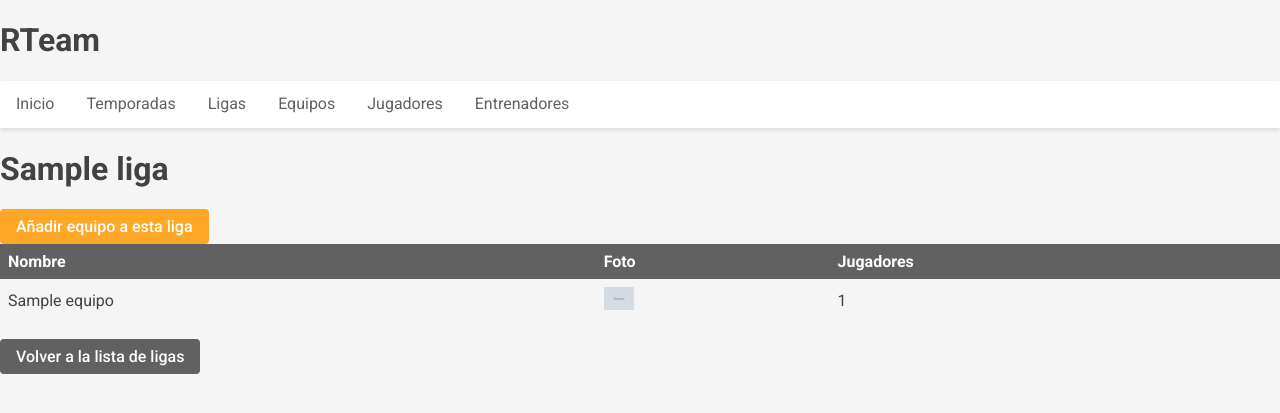
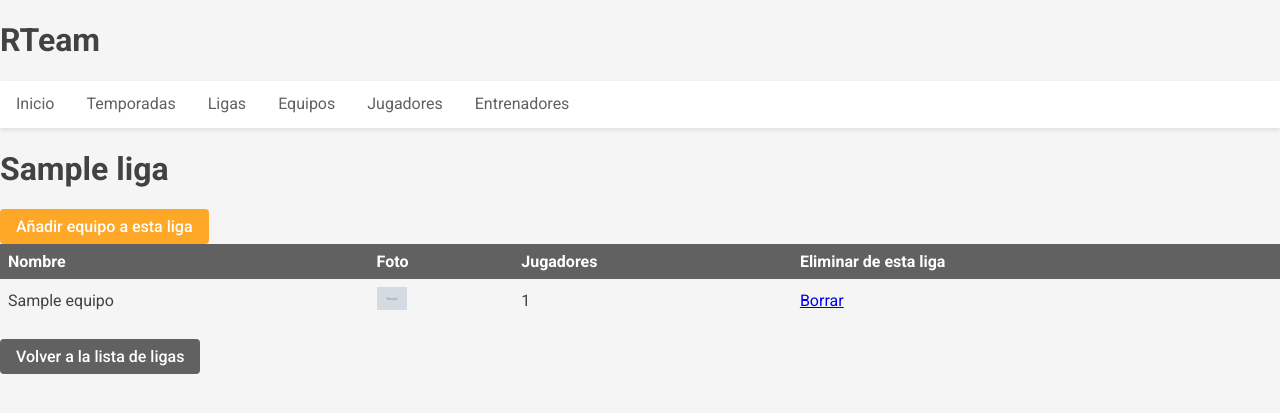
Before and after one commit to rubenalsasua/RTeam, a Django app: page /ligas/1/ in a window 1280 px wide. Shown: the top 413 px of the page. Run offline with Django 5.2, Linux system fonts and the light colour scheme; tables that the repository leaves empty hold one stand-in row (values such as "Sample post"); grey boxes marked "Sample" are stand-in pictures.

Commit message:
Terminar el CRUD de todas las entidades y relaciones hasta ahora

```diff
--- a/RTeam_app/urls.py
+++ b/RTeam_app/urls.py
@@ -14,6 +14,8 @@ urlpatterns = [
     path('ligas/<int:pk>/editar/', views.LigaUpdateView.as_view(), name='liga_update'),
     path('ligas/<int:pk>/eliminar/', views.LigaDeleteView.as_view(), name='liga_delete'),
     path('ligas/<int:liga_id>/agregar_equipo/', views.EquipoLigaCreateView.as_view(), name='equipo_liga_create'),
+    # En urls.py
+    path('ligas/equipo/<int:pk>/eliminar/', views.EquipoLigaDeleteView.as_view(), name='equipo_en_liga_delete'),
     path('equipos/', views.EquipoListView.as_view(), name='equipo_list'),
     path('equipos/crear/', views.EquipoCreateView.as_view(), name='equipo_create'),
     path('equipos/<int:pk>/', views.EquipoDetailView.as_view(), name='equipo_detail'),
@@ -21,8 +23,15 @@ urlpatterns = [
     path('equipos/<int:pk>/eliminar/', views.EquipoDeleteView.as_view(), name='equipo_delete'),
     path('equipos/<int:equipo_id>/agregar_jugador/', views.JugadorEquipoTemporadaCreateView.as_view(),
          name='jugador_equipo_create'),
+    path('equipos/<int:equipo_id>/jugadores/<int:jugador_id>/eliminar/',
+         views.JugadorEquipoTemporadaDeleteView.as_view(),
+         name='jugador_en_equipo_delete'),
+
     path('equipos/<int:equipo_id>/agregar_entrenador/', views.EntrenadorEquipoTemporadaCreateView.as_view(),
          name='entrenador_equipo_create'),
+    path('equipos/<int:equipo_id>/entrenadores/<int:entrenador_id>/eliminar/',
+         views.EntrenadorEquipoTemporadaDeleteView.as_view(),
+         name='entrenador_en_equipo_delete'),
     path('jugadores/', views.JugadorListView.as_view(), name='jugador_list'),
     path('jugadores/<int:pk>/', views.JugadorDetailView.as_view(), name='jugador_detail'),
     path('jugadores/crear/', views.JugadorCreateView.as_view(), name='jugador_create'),
--- a/RTeam_app/views.py
+++ b/RTeam_app/views.py
@@ -89,9 +89,9 @@ class LigaDetailView(DetailView):
 
     def get_context_data(self, **kwargs):
         context = super().get_context_data(**kwargs)
-        context['equipos'] = Equipo.objects.filter(
-            equipoligatemporada__liga=self.object
-        ).distinct()
+        context['equipos_liga'] = EquipoLigaTemporada.objects.filter(
+            liga=self.object
+        ).select_related('equipo')
         return context
 
 
@@ -361,6 +361,20 @@ class EquipoLigaCreateView(CreateView):
         return render(request, "ligas/equipo_en_liga_create.html", context)
 
 
+class EquipoLigaDeleteView(DeleteView):
+    model = EquipoLigaTemporada
+    template_name = 'ligas/equipo_en_liga_confirm_delete.html'
+
+    def get_context_data(self, **kwargs):
+        context = super().get_context_data(**kwargs)
+        context['equipo'] = self.object.equipo
+        context['liga'] = self.object.liga
+        return context
+
+    def get_success_url(self):
+        return reverse_lazy('liga_detail', kwargs={'pk': self.object.liga.id})
+
+
 class JugadorEquipoTemporadaCreateView(CreateView):
     def get(self, request, equipo_id):
         equipo = Equipo.objects.get(id=equipo_id)
@@ -402,6 +416,28 @@ class JugadorEquipoTemporadaCreateView(CreateView):
             'equipo': equipo
         }
         return render(request, "jugadores/jugador_en_equipo_create.html", context)
+
+
+class JugadorEquipoTemporadaDeleteView(DeleteView):
+    model = JugadorEquipoTemporada
+    template_name = 'jugadores/jugador_en_equipo_confirm_delete.html'
+
+    def get_object(self, queryset=None):
+        jugador_id = self.kwargs.get('jugador_id')
+        equipo_id = self.kwargs.get('equipo_id')
+        return JugadorEquipoTemporada.objects.filter(
+            jugador_id=jugador_id,
+            equipo_id=equipo_id
+        ).first()
+
+    def get_context_data(self, **kwargs):
+        context = super().get_context_data(**kwargs)
+        context['jugador'] = self.object.jugador
+        context['equipo'] = self.object.equipo
+        return context
+
+    def get_success_url(self):
+        return reverse_lazy('equipo_detail', kwargs={'pk': self.object.equipo.id})
 
 
 class EntrenadorEquipoTemporadaCreateView(CreateView):
@@ -447,6 +483,28 @@ class EntrenadorEquipoTemporadaCreateView(CreateView):
         return render(request, "entrenadores/entrenador_en_equipo_create.html", context)
 
 
+class EntrenadorEquipoTemporadaDeleteView(DeleteView):
+    model = EntrenadorEquipoTemporada
+    template_name = 'entrenadores/entrenador_en_equipo_confirm_delete.html'
+
+    def get_object(self, queryset=None):
+        entrenador_id = self.kwargs.get('entrenador_id')
+        equipo_id = self.kwargs.get('equipo_id')
+        return EntrenadorEquipoTemporada.objects.filter(
+            entrenador_id=entrenador_id,
+            equipo_id=equipo_id
+        ).first()
+
+    def get_context_data(self, **kwargs):
+        context = super().get_context_data(**kwargs)
+        context['entrenador'] = self.object.entrenador
+        context['equipo'] = self.object.equipo
+        return context
+
+    def get_success_url(self):
+        return reverse_lazy('equipo_detail', kwargs={'pk': self.object.equipo.id})
+
+
 def service_worker(request):
     sw_path = os.path.join(settings.BASE_DIR, 'static', 'js', 'serviceworker.js')
     with open(sw_path, 'r') as file:
--- a/templates/equipos/equipo_detail.html
+++ b/templates/equipos/equipo_detail.html
@@ -11,6 +11,7 @@
                 <th>Foto</th>
                 <th>Posición</th>
                 <th>Detalles</th>
+                <th>Eliminar de este equipo</th>
             </tr>
             </thead>
             <tbody>
@@ -27,6 +28,7 @@
                     <td>
                         <a href="{% url 'jugador_detail' jugador.id %}">Detalles</a>
                     </td>
+                    <td><a href="{% url 'jugador_en_equipo_delete' equipo.id jugador.id %}">Borrar</a></td>
                 </tr>
             {% endfor %}
             </tbody>
@@ -45,6 +47,7 @@
                 <th>Foto</th>
                 <th>Tipo</th>
                 <th>Detalles</th>
+                <th>Eliminar de este equipo</th>
             </tr>
             </thead>
             <tbody>
@@ -61,6 +64,7 @@
                     <td>
                         <a href="{% url 'entrenador_detail' item.entrenador.id %}">Detalles</a>
                     </td>
+                    <td><a href="{% url 'entrenador_en_equipo_delete' equipo.id item.entrenador.id %}">Borrar</a></td>
                 </tr>
             {% endfor %}
             </tbody>
--- a/templates/ligas/liga_detail.html
+++ b/templates/ligas/liga_detail.html
@@ -2,26 +2,28 @@
 {% block contenido %}
     <h1>{{ liga.nombre }}</h1>
     <a href="{% url 'equipo_liga_create' liga.id %}" class="btn btn-primary">Añadir equipo a esta liga</a>
-    {% if equipos %}
+    {% if equipos_liga %}
         <table class="table table-striped">
             <thead>
             <tr>
                 <th>Nombre</th>
                 <th>Foto</th>
                 <th>Jugadores</th>
+                <th>Eliminar de esta liga</th>
             </tr>
             </thead>
             <tbody>
-            {% for equipo in equipos %}
+            {% for equipo_liga in equipos_liga %}
                 <tr>
-                    <td>{{ equipo.nombre }}</td>
+                    <td>{{ equipo_liga.equipo.nombre }}</td>
                     <td>
-                        {% if equipo.foto %}
-                            <img src="{{ equipo.foto.url }}" alt="Logo de {{ equipo.nombre }}"
+                        {% if equipo_liga.equipo.foto %}
+                            <img src="{{ equipo_liga.equipo.foto.url }}" alt="Logo de {{ equipo_liga.equipo.nombre }}"
                                  style="max-width: 30px; max-height: 30px;">
                         {% endif %}
                     </td>
-                    <td>{{ equipo.jugadores.count }}</td>
+                    <td>{{ equipo_liga.equipo.jugadores.count }}</td>
+                    <td><a href="{% url 'equipo_en_liga_delete' equipo_liga.id %}">Borrar</a></td>
                 </tr>
             {% endfor %}
             </tbody>
```
Also changed, not shown: templates/entrenadores/entrenador_en_equipo_confirm_delete.html (added, +8 -0 lines), templates/jugadores/jugador_en_equipo_confirm_delete.html (added, +8 -0 lines), templates/ligas/equipo_en_liga_confirm_delete.html (added, +8 -0 lines), media/entrenadores/licensed-image.jpg (deleted), media/equipos/descarga.png (deleted), media/equipos/descarga_9PGeNwi.png (deleted), media/equipos/dinamo.png (deleted), media/jugadores/descarga.jpg (deleted), 1 other file.
